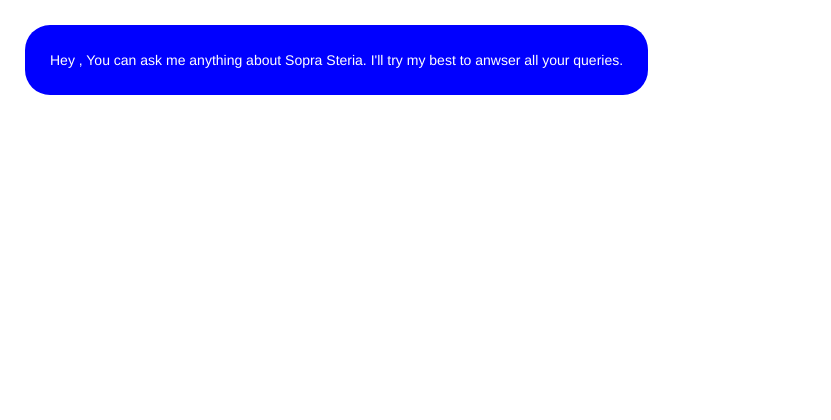
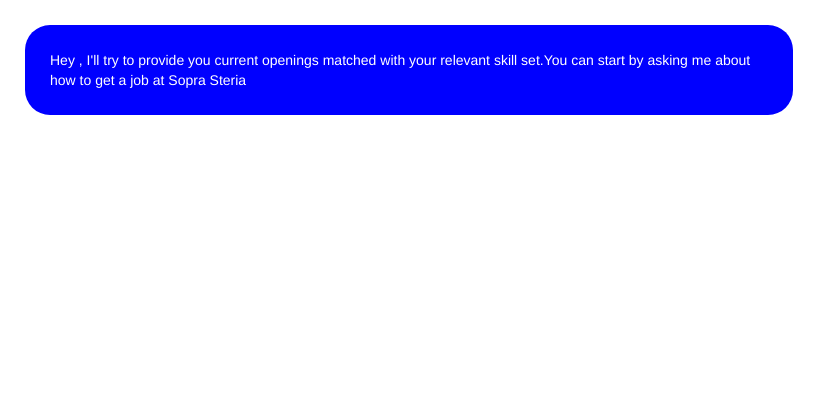
Before and after one commit to AMP0075/Chatbot-Api.ai, a Django app: page / in a window 1280 px wide. Shown: the top 420 px of the page, without its empty margins (0-831 px from the left). Run offline with Django 3.2, Linux system fonts and the light colour scheme; parts of the project's set-up code (start-up, migrations or seed data) failed here and were passed over; some libraries are stand-ins or nearby versions.

Commit message:
openings

```diff
--- a/chat_ml/Model/otherfuncs.py
+++ b/chat_ml/Model/otherfuncs.py
@@ -2,10 +2,10 @@ from sklearn.externals import joblib
 from sklearn.feature_extraction.text import CountVectorizer
 
 from chat_ml.models import *
-
+from django.db.models import F
 
 str = ""
-s = Skill.objects.all()
+s = Jobs.objects.all().update(desc=F('desc')+". For further information visit- http://www.soprasteria.in/careers/current-openings" )
 cv = CountVectorizer()
 for i in s:
     str = str + i.name+ " "
--- a/chat_ml/templates/chat_ml/chatengine.html
+++ b/chat_ml/templates/chat_ml/chatengine.html
@@ -13,7 +13,8 @@
 
             console.log("{{ name }}")
             var $div=$("<div>",{'class':"answer",style:"color:white; background-color:blue;padding: 25px;margin: 25px;max-width:60%;clear:both;float:left;border-radius: 25px"});
-                $div.text("Hey , You can ask me anything about Sopra Steria. I'll try my best to anwser all your queries.")
+                $div.text("Hey , I'll try to provide you current openings matched with your relevant skill set."+
+                "You can start by asking me about how to get a job at Sopra Steria")
             $('#chatbox').append($div);
 
             $(document).on('click','.Jobs',function (e)  {
--- a/chat_ml/views.py
+++ b/chat_ml/views.py
@@ -16,8 +16,10 @@ def googleapi(request):
     if request.is_ajax():
         q=request.POST['query']
         ans=getResult(q,request.session['key'])
-        #print(json.dumps(items))
-        #return HttpResponse(ans)
+        if ans['type']=='speech' and 'skills' in ans['res']:
+            s = Skill.objects.all()
+            ans['res']+=" You can choose from- "+ ', '.join([i.name.replace('_',' ').title() for i in s])
+
         return HttpResponse(json.dumps(ans), content_type="application/json")
 
     return render(request,'chat_ml/chatengine.html')
```
Also changed, not shown: chat_ml/management/commands/updatedatacommand.py (added, +11 -0 lines), dump.json (+1 -1 lines), chat_ml/management/__init__.py (added), chat_ml/management/commands/__init__.py (added), db.sqlite3.
